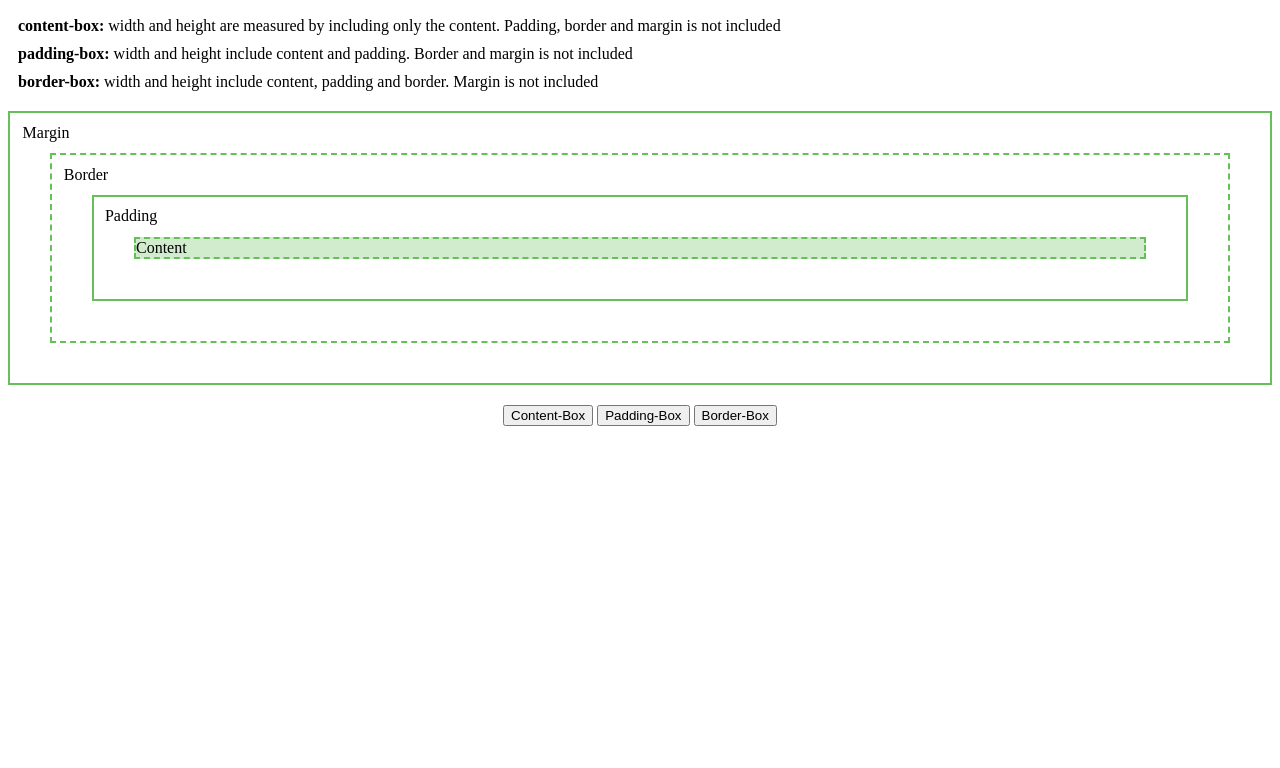
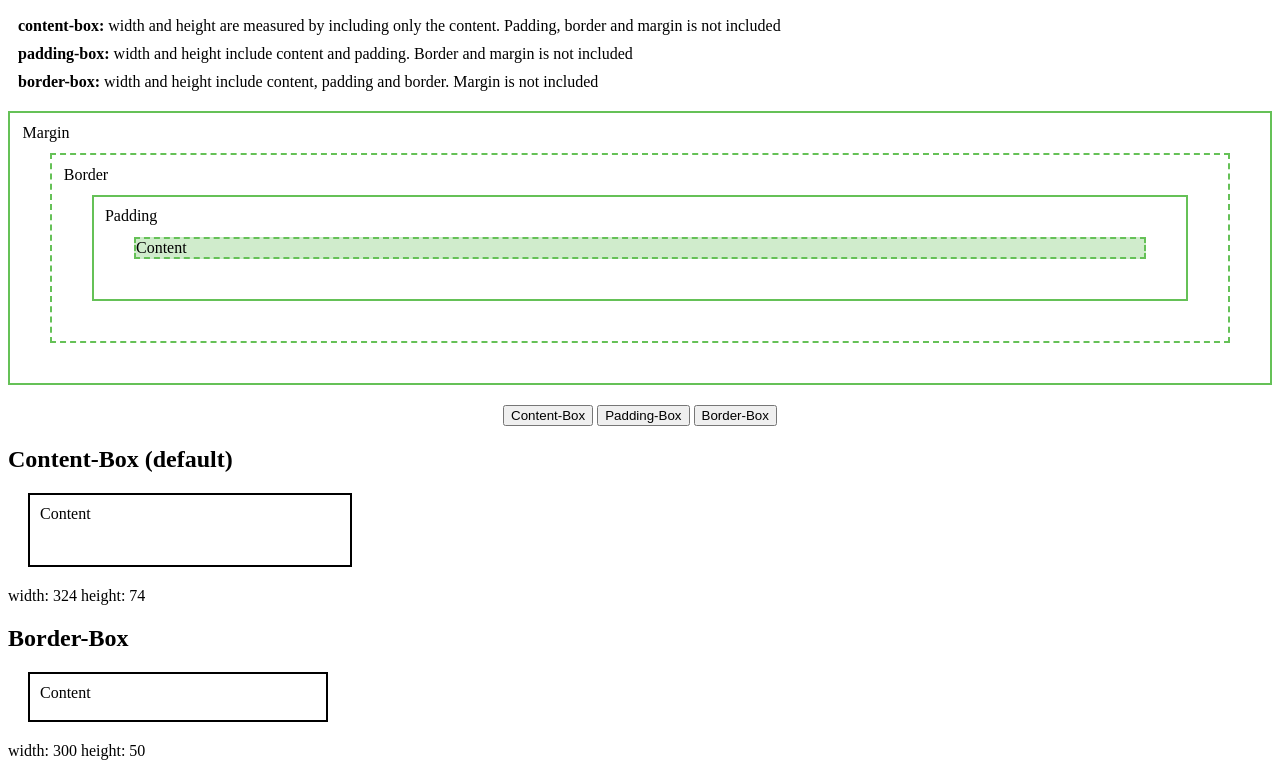
Before and after one commit to simonbbyrne/box-sizing-illustration, a plain HTML site: page index.html in a window 1280 px wide. Shown: the part 88-856 px from the top of the page. Before the commit the page ends 800 px from the top, so only its background shows below. Drawn offline with Linux system fonts and the light colour scheme.

Commit message:
add an example that can be inspected in devtools

```diff
--- a/index.html
+++ b/index.html
@@ -35,6 +35,19 @@
             </li>
         </ul>
     </section>
+    <section>
+        <h1>Content-Box (default)</h1>
+        <div class="box1">
+            Content
+        </div>
+        <div class="result1"></div>
+
+        <h1>Border-Box</h1>
+        <div class="box2">
+            Content
+        </div>
+        <div class="result2"></div>
+    </section>
     <script src="script.js"></script>
 </body>
 </html>
--- a/script.js
+++ b/script.js
@@ -29,4 +29,12 @@
 
         return false;
     });
+
+    var box1 = document.querySelector('.box1'),
+        result1 = document.querySelector('.result1'),
+        box2 = document.querySelector('.box2'),
+        result2 = document.querySelector('.result2');
+
+    result1.innerHTML = 'width: ' + box1.offsetWidth + ' height: ' + box1.offsetHeight;
+    result2.innerHTML = 'width: ' + box2.offsetWidth + ' height: ' + box2.offsetHeight;
 })();
--- a/style.css
+++ b/style.css
@@ -73,6 +73,24 @@ ul li {
     text-align: center;
 }
 
+.box1 {
+    box-sizing: content-box;
+    width: 300px;
+    height: 50px;
+    padding: 10px;
+    margin: 20px;
+    border: 2px solid #000;
+}
+
+.box2 {
+    box-sizing: border-box;
+    width: 300px;
+    height: 50px;
+    padding: 10px;
+    margin: 20px;
+    border: 2px solid #000;
+}
+
 .dashed {
     border: 2px dashed #65c157;
 }
```
